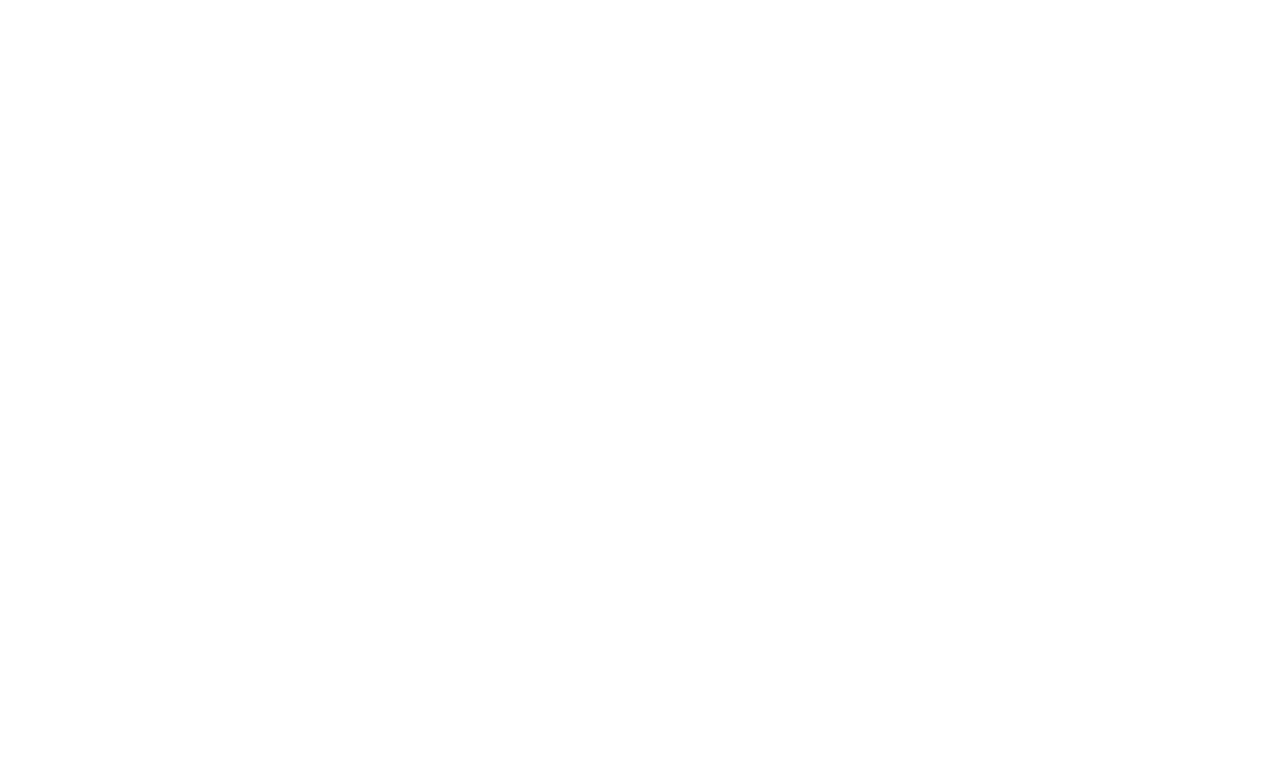
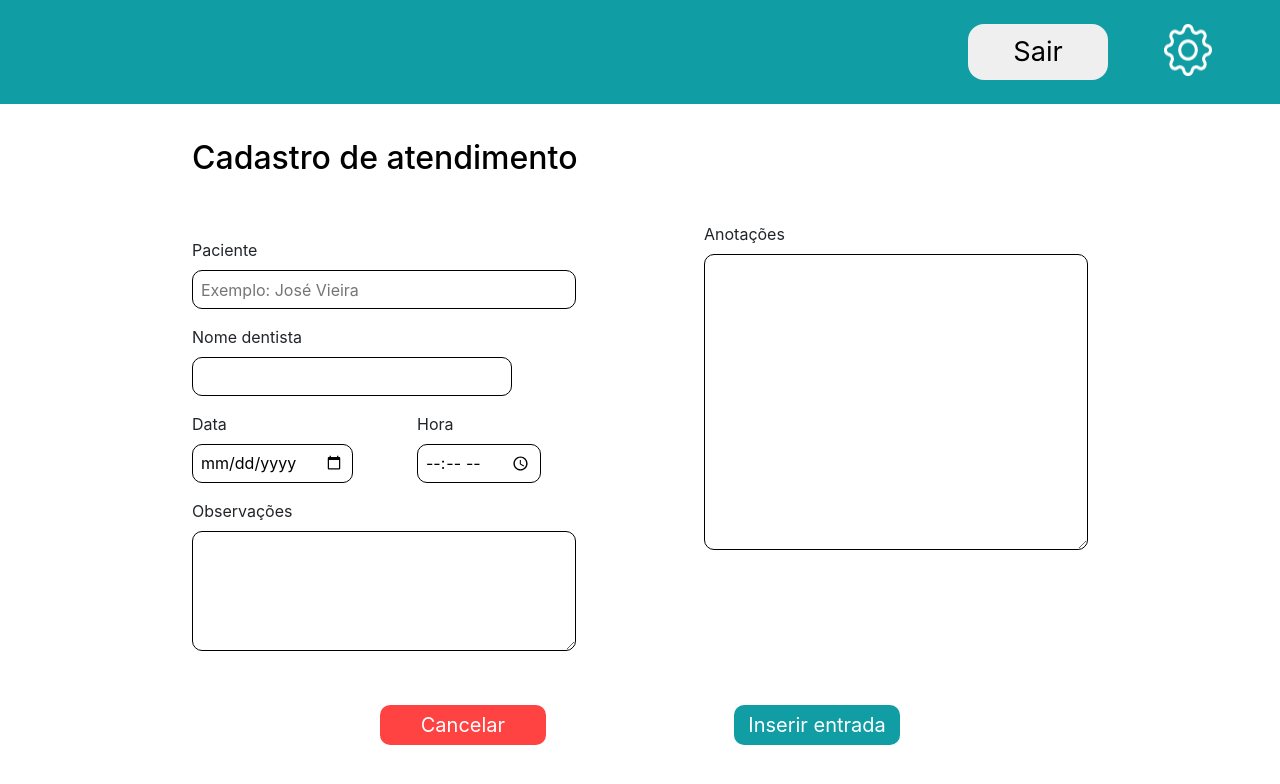
Before and after one commit to helenilsonsantos/desafiochefao, a React (Vite) app in the folder frontend/: page /novoatendimento in a window 1280 px wide. Before the commit this address had no page. Shown: the top 784 px of the page. Built offline with nearby package versions, Linux system fonts and the light colour scheme.

Commit message:
página de cadastro de atendimento feita

```diff
--- a/frontend/src/Components/InfoPaciente/styles.css
+++ b/frontend/src/Components/InfoPaciente/styles.css
@@ -5,7 +5,6 @@
 h2.pacienteTitulo {
     display: flex;
     width: 100%;
-    display: flex;
     color: black;
     margin: 35px 0;
 }
@@ -15,6 +14,7 @@
     justify-content: space-between;
     width: 100%;
     margin-top: 45px;
+    text-align: left;
 }
 
 form.infoEsq {
@@ -36,21 +36,16 @@
     padding:0.4rem 0.5rem;
 }
 
-div.formPaciente {
-    text-align: left;
-}
-
-
-div.divPacienteNome input{
-    width: 30vw;
-}
-
 form.infoEsq input{
     margin-top: 1vh;
 }
 
 form.infoEsq label{
     margin-top: 1vh;
+}
+
+div.divPacienteNome input{
+    width: 30vw;
 }
 
 div.divPacienteCpf input{
--- /dev/null
+++ b/frontend/src/Components/NovoAtendimento/index.tsx
@@ -0,0 +1,65 @@
+import React from 'react';
+import './styles.css'
+
+const NovoAtendimento: React.FC = () => {
+    return(
+        <main className='containerNovoAtendimento'>
+            <h2 className='novoAtendimentoTitulo'>Cadastro de atendimento</h2>
+            <div className='novoAtendimentoForm'>
+                <div className='formNovoAtendimentoEsq'>
+                    <form className='NovoAtendimentoEsq'>
+
+                        <div className='divNovoPacienteNome'>
+
+                            <label htmlFor='novoPacienteNome'>Paciente</label><br/>
+                            <input type='text' className='novoPacienteNome' name='pacienteNome' placeholder='Exemplo: José Vieira'></input>
+
+                        </div>
+
+                        <div className='divNovoNomeDentista'>
+                            <label htmlFor='novoNomeDentista'>Nome dentista</label><br/>
+                            <input type='text' className='novoNomeDentista' name='dentistaNome' placeholder=''></input>
+                        </div>
+
+                        <div className='divDataHora'>
+
+                            <div className='divNovaData'>
+                                <label htmlFor='novoAtendimentoData'>Data</label><br/>
+                                <input type='date' className='novoAtendimentoData' name='novoAtendimentoData' placeholder=''></input>
+                            </div>
+
+                            <div className='divNovoHorario'>
+                                <label htmlFor='novoAtendimentoHora'>Hora</label><br/>
+                                <input type='time' className='novoAtendimentoHora'  name='novoAtendimentoHora' placeholder=''></input>
+                            </div>
+
+                        </div>
+
+                        <div className='divNovoAtendimentoObservacoes'>
+                            <label htmlFor='novoAtendimentoObservacoes'>Observações</label><br/>
+                            <textarea className='novoAtendimentoObservacoes' name='novoAtendimentoObservacoes' placeholder=''></textarea>
+                        </div>
+                    </form>
+                </div>
+
+                <div className='formNovoAtendimentoDir'>
+                    <form className='NovoAtendimentoDir'>
+                        <div className='divNovoAtendimentoAnotacoes'>
+
+                            <label htmlFor='novoAtendimentoAnotacoes'>Anotações</label><br/>
+                            <textarea className='novoAtendimentoAnotacoes' name='novoAtendimentoAnotacoes' placeholder=''></textarea>
+
+                        </div>
+                    </form>
+                </div>
+
+            </div>
+            <div className='novoAtendimentoButtons'>
+                <button type="button" className="buttonCancelar">Cancelar</button>
+                <button type="button" className="buttonEnviar">Inserir entrada</button>
+            </div>
+        </main>
+    )
+}
+
+export default NovoAtendimento
--- /dev/null
+++ b/frontend/src/Components/NovoAtendimento/styles.css
@@ -0,0 +1,98 @@
+main.containerNovoAtendimento {
+    width: 70%;
+}
+
+h2.novoAtendimentoTitulo {
+    display: flex;
+    width: 100%;
+    color: black;
+    margin: 35px 0;
+}
+
+div.novoAtendimentoForm {
+    display: flex;
+    justify-content: space-between;
+    width: 100%;
+    margin-top: 45px;
+    text-align: left;
+}
+
+form.NovoAtendimentoEsq {
+display: flex;
+flex-direction: column;
+width: 50%;
+}
+
+form.NovoAtendimentoDir{
+    display: flex;
+    flex-direction: column;
+    width: 50%;
+}
+
+form.NovoAtendimentoEsq input {
+    margin-top: 1vh;
+}
+
+form.NovoAtendimentoEsq textarea {
+    margin-top: 1vh;
+}
+
+form.NovoAtendimentoDir textarea {
+    margin-top: 1vh;
+}
+
+form.NovoAtendimentoEsq label {
+    margin-top: 2vh;
+}
+
+div.divNovoPacienteNome input {
+    width: 30vw;
+}
+
+div.divNovoNomeDentista input {
+    width: 25vw;
+}
+
+div.divDataHora {
+    display: flex;
+}
+
+
+div.divNovaData{
+    margin-right: 4rem;
+}
+
+div.divNovoAtendimentoObservacoes textarea{
+    width: 30vw;
+    height: 15vh;
+}
+
+div.divNovoAtendimentoAnotacoes textarea{
+    width: 30vw;
+    height: 37vh;
+}
+
+div.novoAtendimentoButtons {
+    display: flex;
+    justify-content: space-evenly;
+    margin-top: 3rem;
+}
+
+button.buttonCancelar {
+    border-style: none;
+    background-color: #FF4343;
+    color: white;
+    border-radius: 10px;
+    width: 13vw;
+    font-size: 1.25rem;
+}
+
+button.buttonEnviar {
+    border-style: none;
+    background-color: #119DA4;
+    color: white;
+    border-radius: 10px;
+    width: 13vw;
+    height: 5vh;
+    font-size: 1.25rem;
+}
--- /dev/null
+++ b/frontend/src/Pages/CadastroAtendimento/index.tsx
@@ -0,0 +1,16 @@
+import React from 'react';
+import Container from '../../Components/Container'
+import HeaderLogado from '../../Components/HeaderLogado';
+import NovoAtendimento from '../../Components/NovoAtendimento'
+
+const CadastroAtendimento: React.FC = () => {
+
+    return (
+        <Container>
+            <HeaderLogado />
+            <NovoAtendimento />
+        </Container>
+    )
+}
+
+export default CadastroAtendimento
--- a/frontend/src/Routes.tsx
+++ b/frontend/src/Routes.tsx
@@ -3,6 +3,7 @@
 	Route,
 	BrowserRouter,
 } from "react-router-dom";
+import CadastroAtendimento from "./Pages/CadastroAtendimento";
 import InfoPaciente from "./Pages/InfoPaciente";
 
 export default function AppRoutes() {
@@ -10,6 +11,7 @@
 		<BrowserRouter>
 			<WrapperRoutes>
 				<Route path='/infopaciente' element ={<InfoPaciente />}/>
+				<Route path='/novoatendimento' element ={<CadastroAtendimento />}/>
             </WrapperRoutes>
 		</BrowserRouter>
 	);
```
